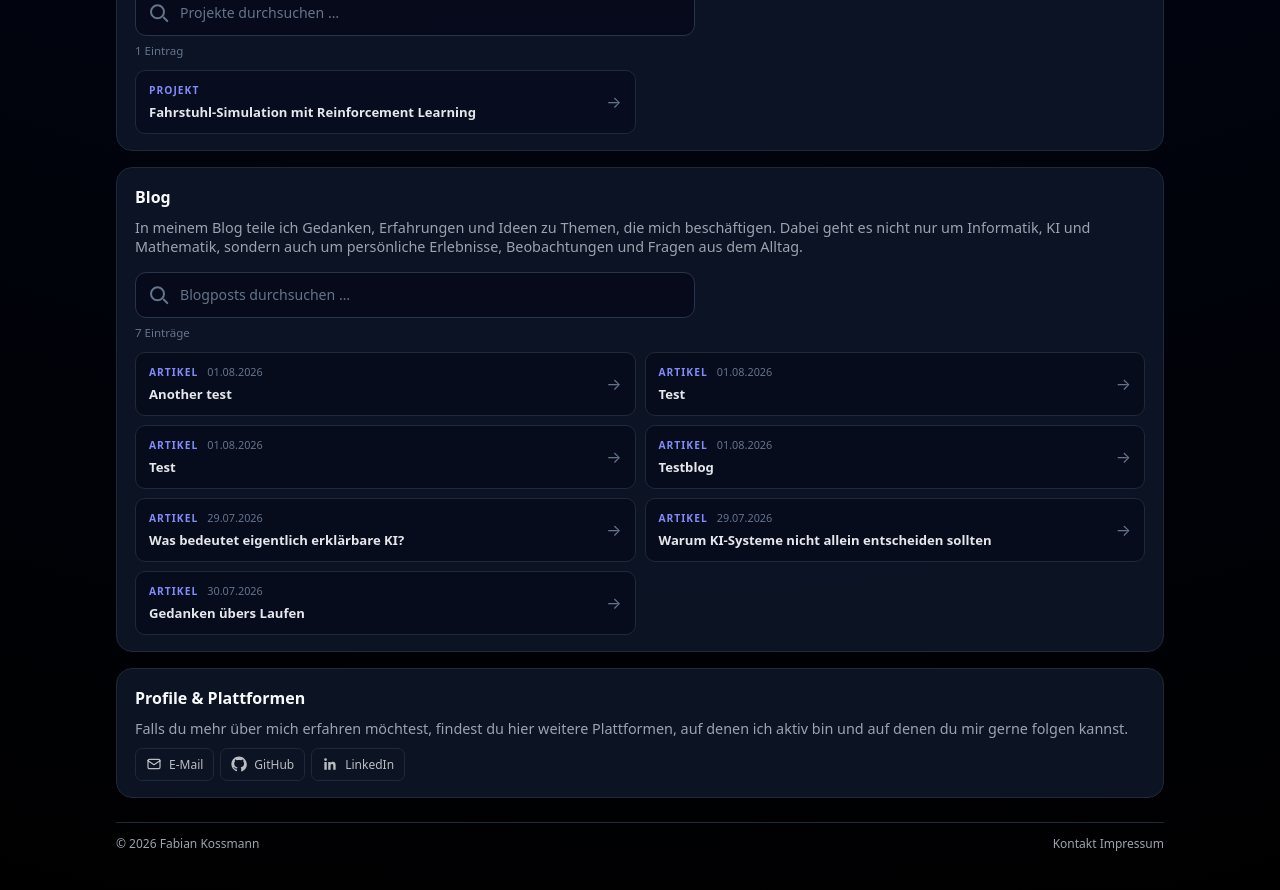
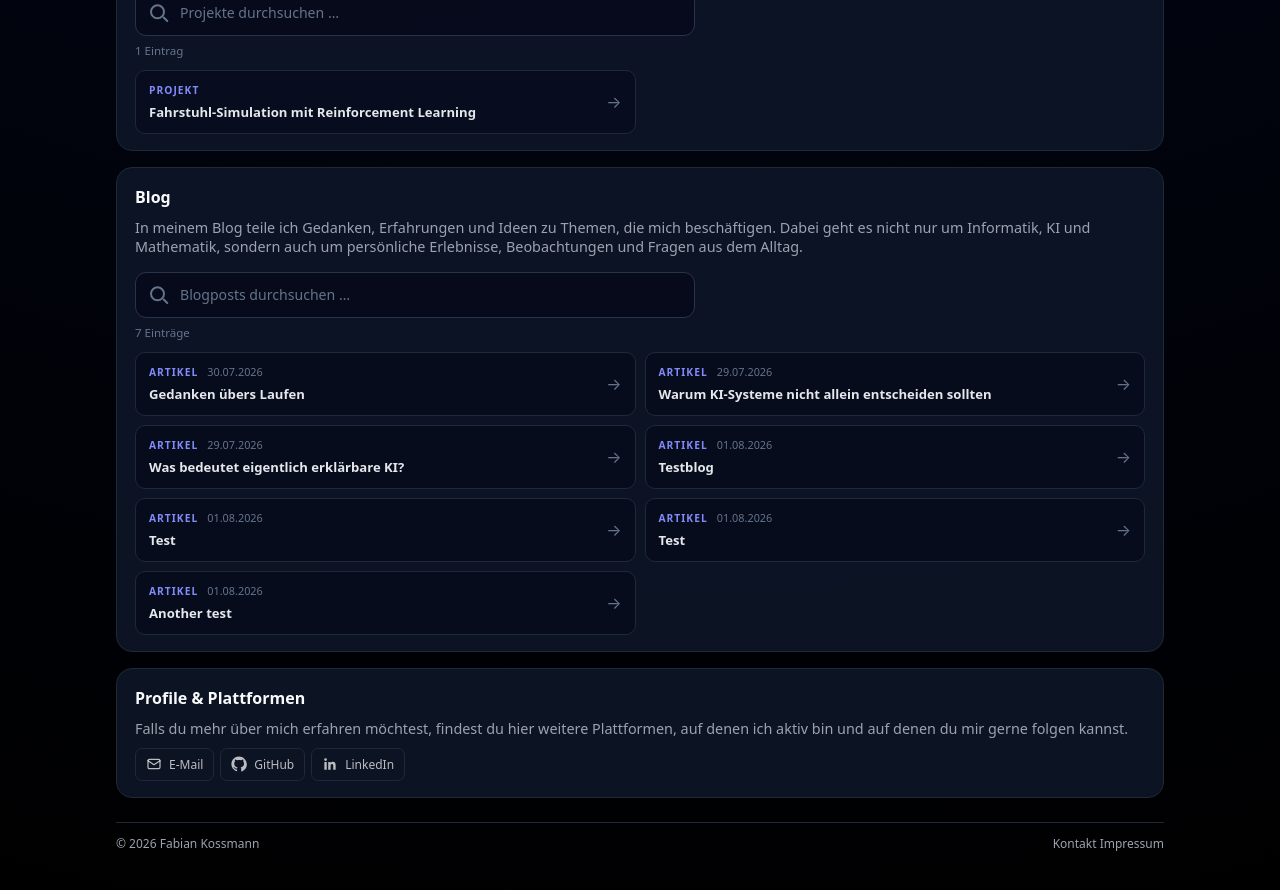
Before and after one commit to kossmanf/fabians-website, a Jekyll site: the page built from index.md, in a window 1280 px wide and 900 px high, scrolled down 1574 px. Shown: the top 890 px of the window. Built offline with Jekyll 4.4.1, drawn with Linux system fonts in a browser that asks for light colours.

Commit message:
changed blog order

```diff
--- a/_layouts/default.html
+++ b/_layouts/default.html
@@ -220,7 +220,7 @@ layout: base
 
                         {% when "blog" %}
                             <div class="tags result-list">
-                                {% assign blog_posts = site.pages | where: "layout", "blog" %}
+                                {% assign blog_posts = site.pages | where:"layout","blog" | sort:"date" | reverse %}
                                 {% for post in blog_posts %}
                                     {% assign post_lang = post.lang | default: "de" %}
                                     {% if post_lang == page_lang %}
```
